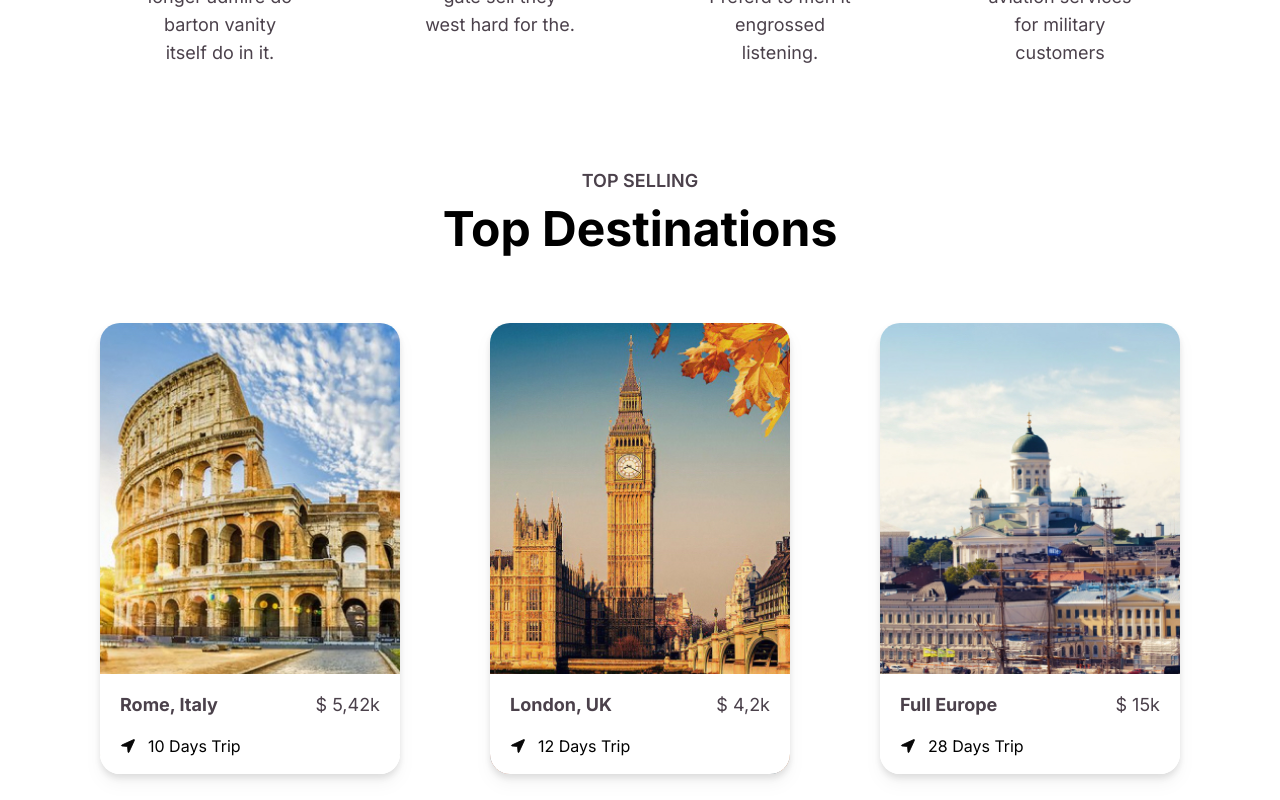
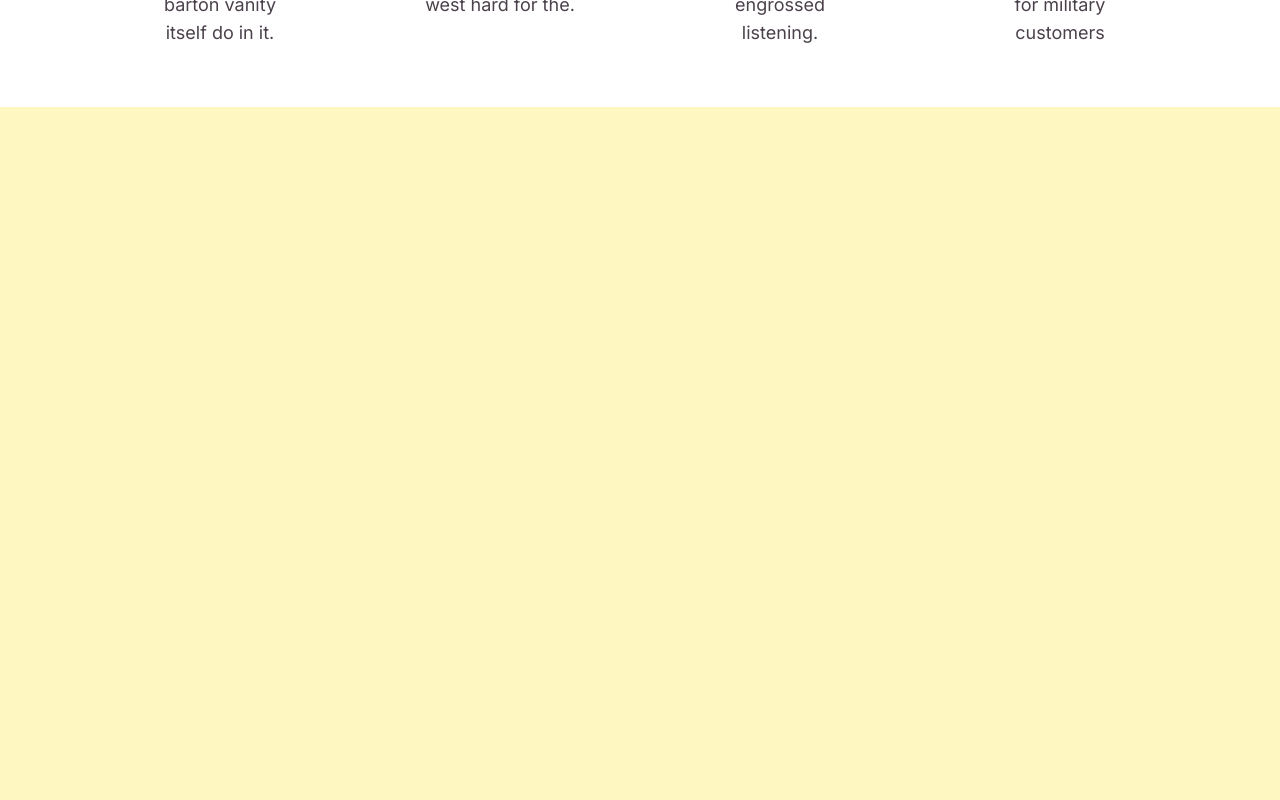
Before and after one commit to smisyuk4/travel-landing, a Next.js app: page / in a window 1280 px wide. Shown: the part 1260-2060 px from the top of the page. After the commit the page ends 1367 px from the top, so only its background shows below. Built offline with nearby package versions, Linux system fonts and the light colour scheme.

Commit message:
write section title styles

```diff
--- a/app/page.tsx
+++ b/app/page.tsx
@@ -11,11 +11,11 @@ const Home = () => {
     <>
       <Hero />
       <Category />
-      <Destinations />
+      {/*<Destinations />
       <Booking />
       <Reviews />
       <Partners />
-      <Subscribe />
+      <Subscribe />*/}
     </>
   );
 };
--- a/components/SectionTitle.tsx
+++ b/components/SectionTitle.tsx
@@ -8,13 +8,14 @@ const SectionTitle = ({ title, subTitle, align = 'center' }: Props) => {
   return (
     <>
       <h2
-        className={`mb-[10px] text-${align} text-lg font-semibold text-custom-text-color-400
-          uppercase`}
+        className={`mb-[10px] text-${align} text-sm md:text-lg font-semibold
+          text-custom-text-color-400 uppercase`}
       >
         {title}
       </h2>
       <h3
-        className={`mb-[70px] text-${align} text-5xl font-bold text-custom-text-color-800`}
+        className={`mb-[20px] md:mb-[50px] text-${align} text-xl md:text-5xl font-bold
+          text-custom-text-color-800`}
       >
         {subTitle}
       </h3>
```
